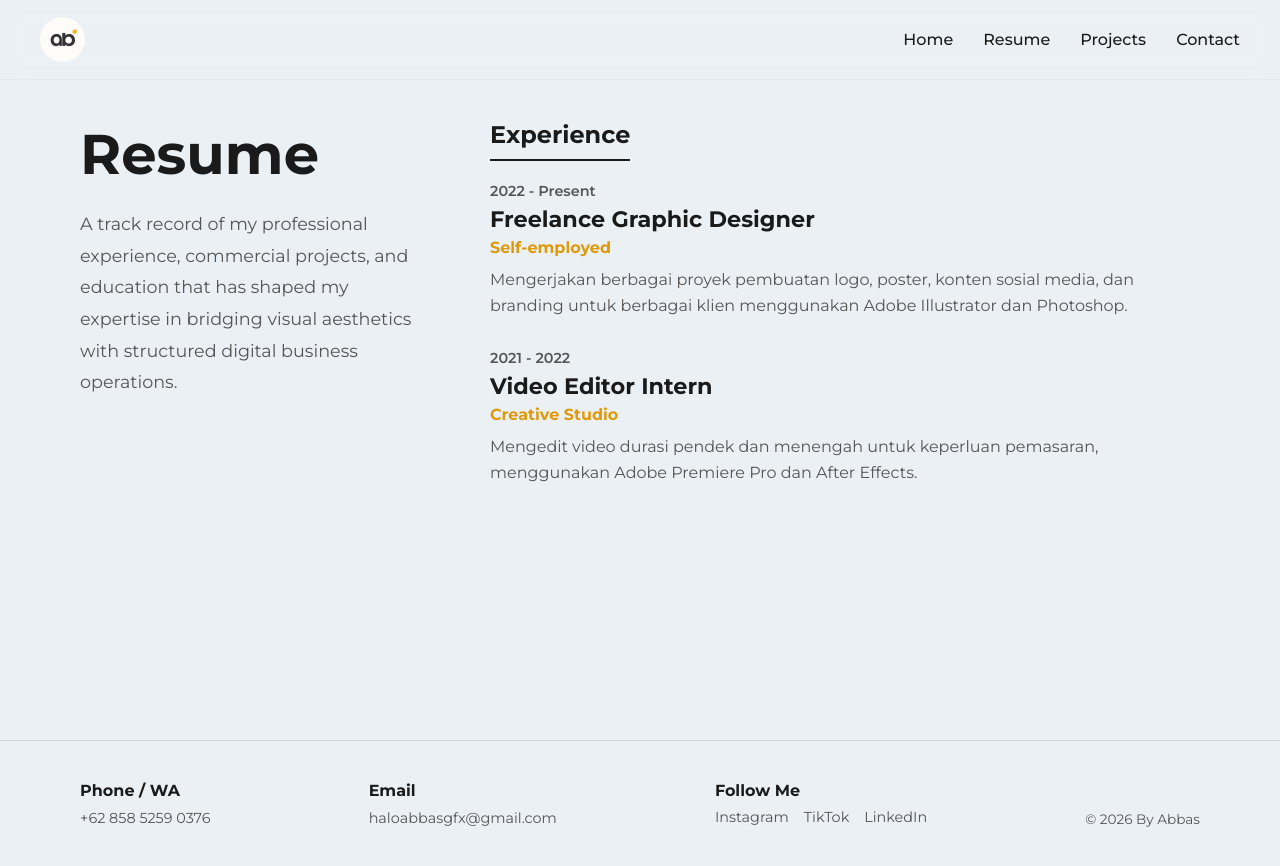
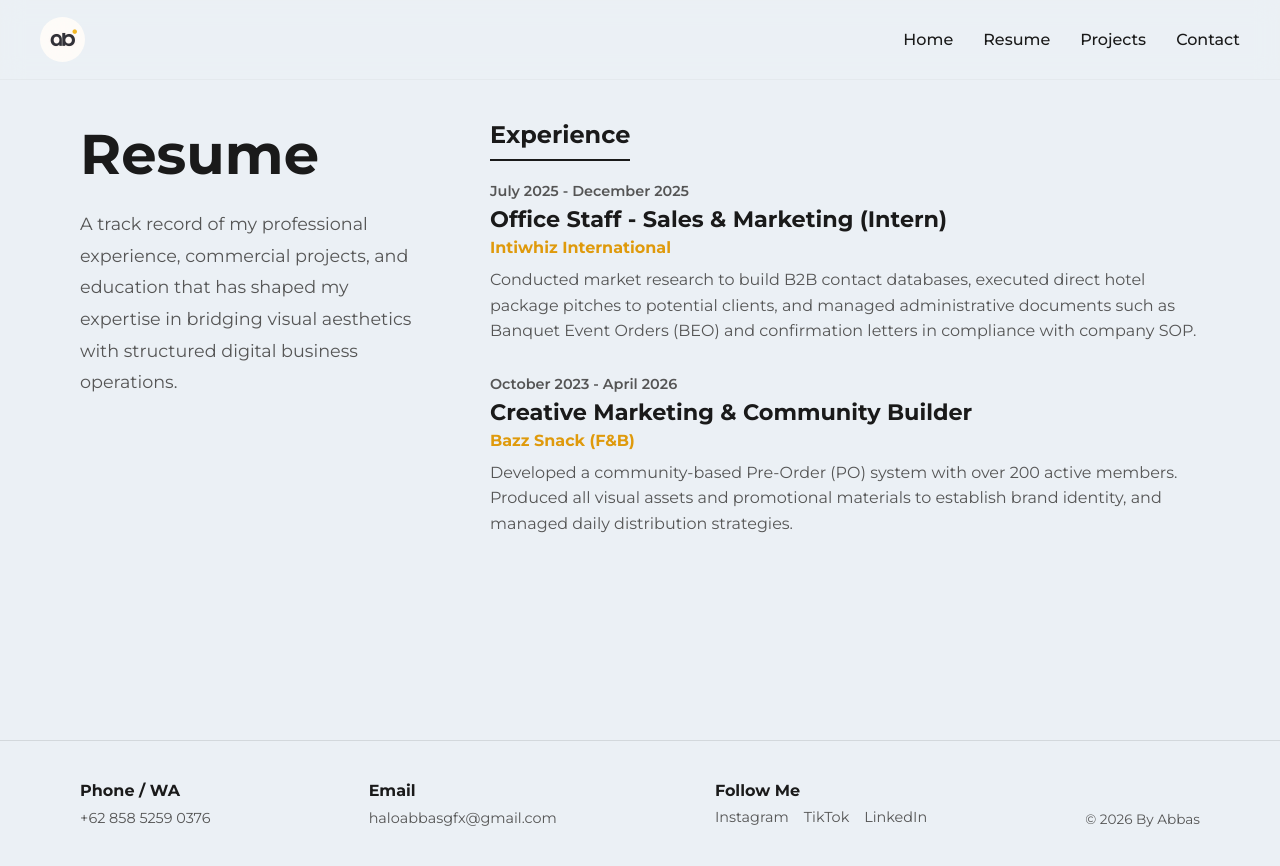
Before and after one commit to Bazzsnack/web-portofolio-abbas, a React (Vite) app: page /resume in a window 1280 px wide. Built offline with nearby package versions, Linux system fonts and the light colour scheme.

Commit message:
content: update resume experience data

```diff
--- a/src/pages/Resume.jsx
+++ b/src/pages/Resume.jsx
@@ -4,17 +4,17 @@ export default function Resume() {
   const experiences = [
     {
       id: 1,
-      period: '2022 - Present',
-      role: 'Freelance Graphic Designer',
-      company: 'Self-employed',
-      desc: 'Mengerjakan berbagai proyek pembuatan logo, poster, konten sosial media, dan branding untuk berbagai klien menggunakan Adobe Illustrator dan Photoshop.'
+      period: 'July 2025 - December 2025',
+      role: 'Office Staff - Sales & Marketing (Intern)',
+      company: 'Intiwhiz International',
+      desc: 'Conducted market research to build B2B contact databases, executed direct hotel package pitches to potential clients, and managed administrative documents such as Banquet Event Orders (BEO) and confirmation letters in compliance with company SOP.'
     },
     {
       id: 2,
-      period: '2021 - 2022',
-      role: 'Video Editor Intern',
-      company: 'Creative Studio',
-      desc: 'Mengedit video durasi pendek dan menengah untuk keperluan pemasaran, menggunakan Adobe Premiere Pro dan After Effects.'
+      period: 'October 2023 - April 2026',
+      role: 'Creative Marketing & Community Builder',
+      company: 'Bazz Snack (F&B)',
+      desc: 'Developed a community-based Pre-Order (PO) system with over 200 active members. Produced all visual assets and promotional materials to establish brand identity, and managed daily distribution strategies.'
     }
   ];
 
```
